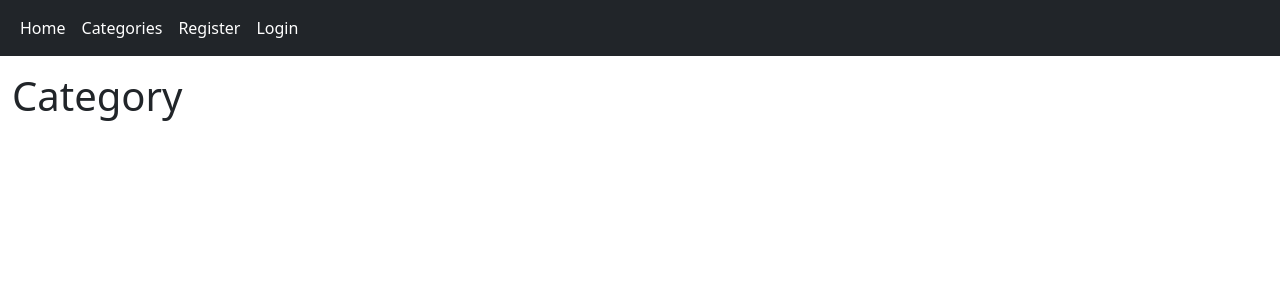
After one commit to BouyeSamuel/blogzer, a Django app: page /articles/categories/ in a window 1280 px wide. The commit adds this page. Shown: the top 300 px of the page. Run offline with Django 4.2, Linux system fonts and the light colour scheme; data that the repository does not hold is empty; some libraries are stand-ins or nearby versions.

Commit message:
categories related page added

```diff
--- a/blog/templates/blog/article_detail.html
+++ b/blog/templates/blog/article_detail.html
@@ -19,7 +19,7 @@
         <p class="fw-bold">Categories:</p>
         {% for category in categories %}
             <li>
-                {{category}}
+                <a href="{% url "category_detail" category.pk %}">{{category}}</a>
             </li>
         {% endfor %}
     </ul>
--- a/blog/templates/blog/base.html
+++ b/blog/templates/blog/base.html
@@ -15,6 +15,7 @@
                 <div class="container-fluid">
                       <div class="navbar-nav">
                         <a class="nav-link active" aria-current="page" href="{% url "article_list" %}">Home</a>
+                        <a class="nav-link active" aria-current="page" href="{% url "categories_list" %}">Categories</a>
                         {% if request.user.is_authenticated %}
                             <span class="nav-link">{{request.user.username}}</span>
                             <a class="nav-link active" aria-current="page" href="{% url "logout" %}">Logout</a>
--- /dev/null
+++ b/blog/templates/blog/categories.html
@@ -0,0 +1,12 @@
+{% extends 'blog/base.html' %}
+
+{% block content %}
+    <h1>Category</h1>
+    <ul>
+        {% for category in object_list %}
+            <li>
+                <a href="{% url "category_detail" category.pk %}">{{category.name}}</a>
+            </li>
+        {% endfor %}
+    </ul>
+{% endblock content %}
--- a/blog/urls.py
+++ b/blog/urls.py
@@ -2,11 +2,13 @@ from urllib import request
 from django.urls import path
 from django.conf import settings
 from django.conf.urls.static import static
-from .views import ArticleListView, ArticleView
+from .views import ArticleListView, ArticleView, CategoryListView, CategoryDetailView
 from . import views
 
 urlpatterns = [
     path('<slug:slug>', ArticleView.as_view(), name="article_detail"),
     # path('<slug:slug>', comment_request, name="article_detail_comment"),
     path('', ArticleListView.as_view(), name="article_list"),
+    path('categories/', CategoryListView.as_view(), name="categories_list"),
+    path('categories/<int:pk>', CategoryDetailView.as_view(), name="category_detail"),
 ] + static(settings.STATIC_URL, document_root=settings.STATIC_ROOT)
--- a/blog/views.py
+++ b/blog/views.py
@@ -2,7 +2,7 @@ from django.utils.http import urlsafe_base64_encode
 from django.shortcuts import render, redirect, reverse, get_object_or_404
 from django.views.generic import ListView, DetailView, FormView
 from django.views.generic.detail import SingleObjectMixin
-from .models import Article
+from .models import Article, Category
 from django.contrib.auth import login, authenticate, logout
 from .forms import CommentFormAuthUser, CommentFormNotAuthUser, NewUserForm
 from django.contrib import messages
@@ -165,3 +165,17 @@ class ArticleView(View):
         print('***** post')
         view = ArticleInterestCommentFormView.as_view()
         return view(request, *arg, **kwargs)
+
+
+class CategoryListView(ListView):
+    model = Category
+    template_name = 'blog/categories.html'
+
+class CategoryDetailView(DetailView):
+    model = Category
+    template_name = 'blog/category.html'
+
+    def get_context_data(self, **kwargs):
+        context = super(CategoryDetailView, self).get_context_data(**kwargs)
+        context['articles'] = Article.objects.filter(category=self.object)
+        return context
```
Also changed, not shown: blog/templates/blog/category.html (added, +12 -0 lines).
